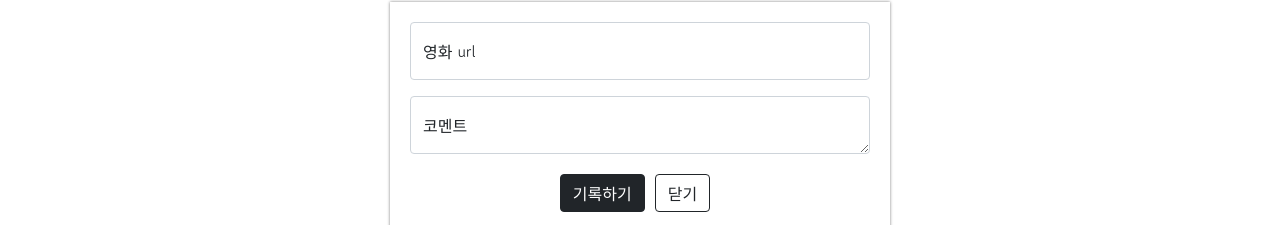
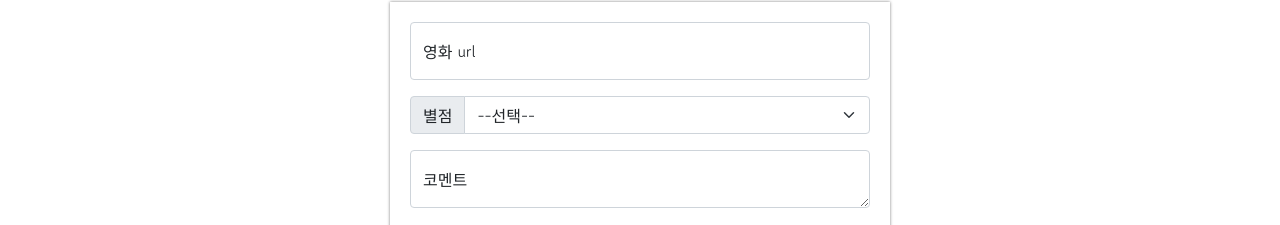
Before and after one commit to leesoojinn/mypage2, a plain HTML site: page index.html in a window 1280 px wide. Shown: the part 268-493 px from the top of the page. Drawn offline with nearby package versions, Linux system fonts and the light colour scheme.

Commit message:
Update index.html

```diff
--- a/index.html
+++ b/index.html
@@ -93,6 +93,15 @@
             <input type="email" class="form-control" id="floatingInput" placeholder="name@example.com">
             <label for="floatingInput">영화 url</label>
         </div>
+        <div class="input-group mb-3">
+            <label class="input-group-text" for="inputGroupSelect01">별점</label>
+            <select class="form-select" id="inputGroupSelect01">
+              <option selected>--선택--</option>
+              <option value="1">⭐</option>
+              <option value="2">⭐⭐</option>
+              <option value="3">⭐⭐⭐</option>
+            </select>
+          </div>
         <div class="form-floating">
             <textarea class="form-control" placeholder="Leave a comment here" id="floatingTextarea"></textarea>
             <label for="floatingTextarea">코멘트</label>
```
